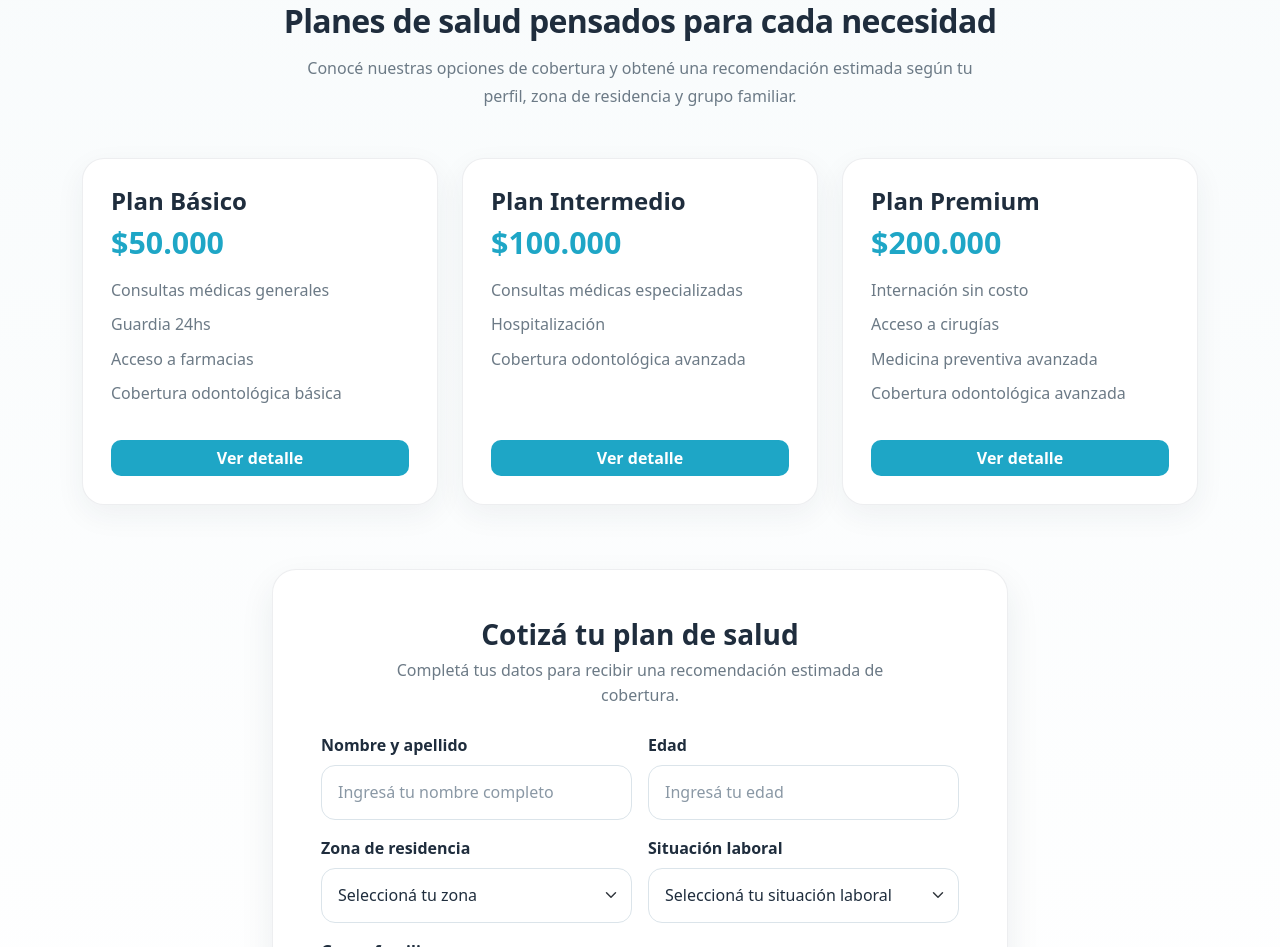
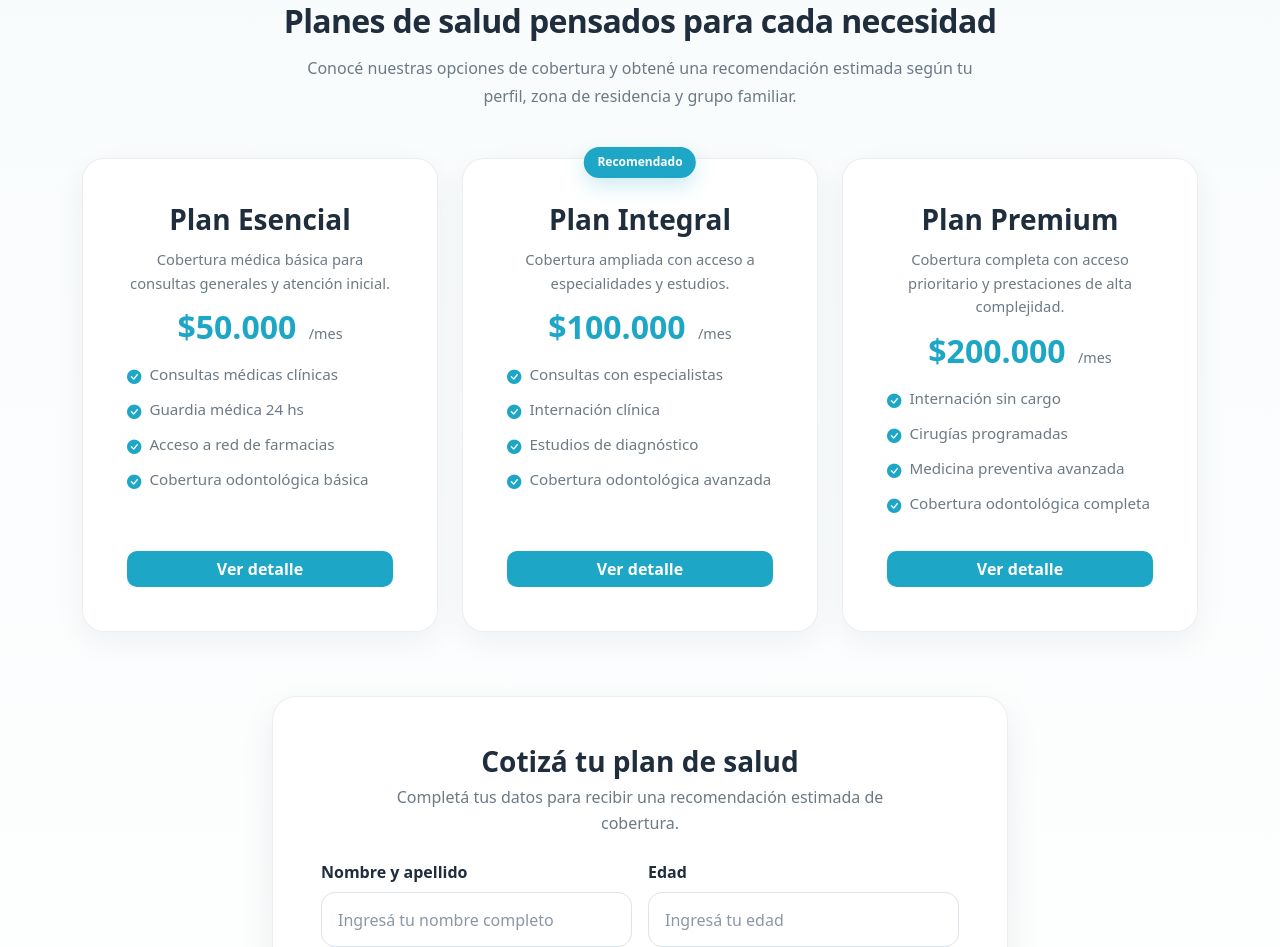
Before and after one commit to veronicagallego/biome-care-web, a plain HTML site: page index.html in a window 1280 px wide. Shown: the part 2247-3194 px from the top of the page. Drawn offline with nearby package versions, Linux system fonts and the light colour scheme; some packages are replaced by stand-ins of ours; a script that the page names is missing.

Commit message:
ultimas modificaciones

```diff
--- a/css/style.css
+++ b/css/style.css
@@ -425,7 +425,9 @@ body {
     margin-bottom: 4rem;
 }
 
-#planes-container .card {
+/* Cards de planes */
+#planes-container .card,
+.plan-card {
     height: 100%;
     padding: 1.75rem;
     border: 1px solid rgba(31, 45, 61, 0.08);
@@ -433,45 +435,97 @@ body {
     box-shadow: 0 10px 30px rgba(31, 45, 61, 0.06);
     background-color: var(--light);
     transition: all 0.3s ease;
+    position: relative;
 }
 
-#planes-container .card:hover {
+#planes-container .card:hover,
+.plan-card:hover {
     transform: translateY(-6px);
     box-shadow: 0 16px 36px rgba(31, 45, 61, 0.10);
 }
 
-#planes-container .card-title {
+#planes-container .card-title,
+.plan-card .card-title {
     color: var(--dark);
     font-weight: 700;
     margin-bottom: 0.75rem;
     line-height: 1.2;
 }
 
-#planes-container .card-text {
+/* descripción */
+.plan-desc {
     color: var(--gray);
+    font-size: 0.92rem;
     line-height: 1.6;
+    margin-bottom: 1rem;
 }
 
-#planes-container ul {
+/* precio */
+.plan-price {
+    color: var(--primary);
+    font-size: 2rem;
+    font-weight: 800;
+    line-height: 1;
+    margin-bottom: 1.25rem;
+}
+
+.plan-price span {
+    display: inline-block;
+    margin-left: 0.25rem;
+    font-size: 0.9rem;
+    font-weight: 500;
+    color: var(--gray);
+}
+
+/* beneficios */
+#planes-container ul,
+.plan-benefits {
     list-style: none;
     padding-left: 0;
     margin-bottom: 1.5rem;
 }
 
-#planes-container li {
+#planes-container li,
+.plan-benefits li {
+    display: flex;
+    align-items: flex-start;
+    gap: 0.5rem;
+
     color: var(--gray);
     margin-bottom: 0.65rem;
     line-height: 1.5;
+    font-size: 0.95rem;
 }
 
-.plan-price {
+/* ícono */
+.plan-benefits i {
     color: var(--primary);
-    font-size: 1.9rem;
-    font-weight: 800;
-    line-height: 1;
-    margin-bottom: 1.25rem;
+    font-size: 0.9rem;
+    margin-top: 3px;
+    flex-shrink: 0;
 }
 
+/* plan destacado */
+.plan-destacado {
+    border: 2px solid var(--primary);
+    box-shadow: 0 16px 36px rgba(30, 166, 198, 0.12);
+}
+
+.plan-badge {
+    position: absolute;
+    top: -12px;
+    left: 50%;
+    transform: translateX(-50%);
+    background-color: var(--primary);
+    color: var(--light);
+    font-size: 0.75rem;
+    font-weight: 600;
+    padding: 0.4rem 0.85rem;
+    border-radius: 999px;
+    box-shadow: 0 8px 20px rgba(30, 166, 198, 0.22);
+}
+
+/* cotizador */
 .plans-quote {
     margin-top: 0.5rem;
 }
@@ -487,7 +541,6 @@ body {
     max-width: 560px;
     margin: 0 auto;
 }
-
 /* =========================================================
    TURNOS PÚBLICOS
 ========================================================= */
--- a/js/main.js
+++ b/js/main.js
@@ -373,15 +373,35 @@ const mostrarPlanesResumen = (planes) => {
 
     planes.forEach((plan) => {
         const beneficiosTexto = plan.beneficios.join(", ").replace(/'/g, "\\'");
+        const descripcion = plan.descripcion || "";
+        const destacado = plan.destacado ? "plan-destacado" : "";
+        const badge = plan.destacado
+            ? `<span class="plan-badge">Recomendado</span>`
+            : "";
 
         contenedor.innerHTML += `
-            <div class="col-md-6 col-lg-4">
-                <div class="card">
-                    <h3 class="card-title h4">${plan.nombre}</h3>
-                    <p class="plan-price">${formatearPrecio(plan.precio)}</p>
-                    <ul>
-                        ${plan.beneficios.map((beneficio) => `<li>${beneficio}</li>`).join("")}
+            <div class="col-12 col-md-6 col-lg-4 d-flex justify-content-center">
+                <div class="card plan-card text-center w-100 ${destacado}">
+                    ${badge}
+
+                    <div class="card-body d-flex flex-column">
+                        <h3 class="card-title">${plan.nombre}</h3>
+                        <p class="plan-desc">${descripcion}</p>
+
+                        <div class="plan-price">
+                            ${formatearPrecio(plan.precio)}
+                            <span>/mes</span>
+                        </div>
+
+                        <ul class="plan-benefits text-start mx-auto mx-md-0">
+                            ${plan.beneficios.map((beneficio) => `
+    <li>
+        <i class="bi bi-check-circle-fill plan-check"></i>
+        ${beneficio}
+    </li>
+`).join("")}
                         </ul>
+
                         <button
                             type="button"
                             class="btn btn-biome w-100 mt-auto btn-ver-plan"
@@ -389,6 +409,7 @@ const mostrarPlanesResumen = (planes) => {
                             data-beneficios="${beneficiosTexto}">
                             Ver detalle
                         </button>
+                    </div>
                 </div>
             </div>
         `;
--- a/js/planes.json
+++ b/js/planes.json
@@ -1,17 +1,38 @@
 [
     {
-        "nombre": "Plan Básico",
+        "nombre": "Plan Esencial",
         "precio": 50000,
-        "beneficios": ["Consultas médicas generales", "Guardia 24hs","Acceso a farmacias", "Cobertura odontológica básica"]
+        "descripcion": "Cobertura médica básica para consultas generales y atención inicial.",
+        "beneficios": [
+            "Consultas médicas clínicas",
+            "Guardia médica 24 hs",
+            "Acceso a red de farmacias",
+            "Cobertura odontológica básica"
+        ],
+        "destacado": false
     },
     {
-        "nombre": "Plan Intermedio",
+        "nombre": "Plan Integral",
         "precio": 100000,
-        "beneficios": ["Consultas médicas especializadas", "Hospitalización", "Cobertura odontológica avanzada"]
+        "descripcion": "Cobertura ampliada con acceso a especialidades y estudios.",
+        "beneficios": [
+            "Consultas con especialistas",
+            "Internación clínica",
+            "Estudios de diagnóstico",
+            "Cobertura odontológica avanzada"
+        ],
+        "destacado": true
     },
     {
         "nombre": "Plan Premium",
         "precio": 200000,
-        "beneficios": ["Internación sin costo", "Acceso a cirugías", "Medicina preventiva avanzada", "Cobertura odontológica avanzada"]
+        "descripcion": "Cobertura completa con acceso prioritario y prestaciones de alta complejidad.",
+        "beneficios": [
+            "Internación sin cargo",
+            "Cirugías programadas",
+            "Medicina preventiva avanzada",
+            "Cobertura odontológica completa"
+        ],
+        "destacado": false
     }
 ]
```
Lines whose indentation alone changed are shown as unchanged.
